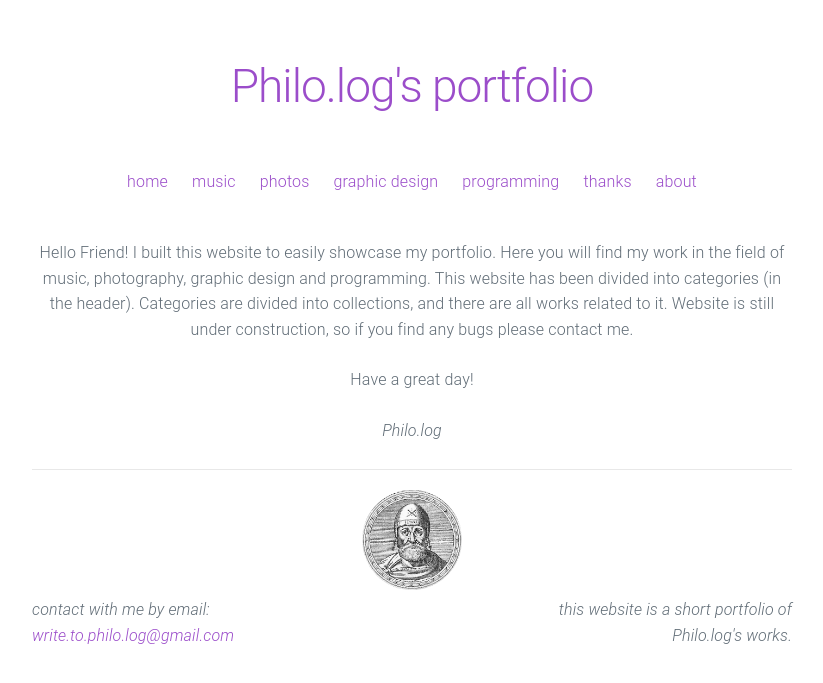
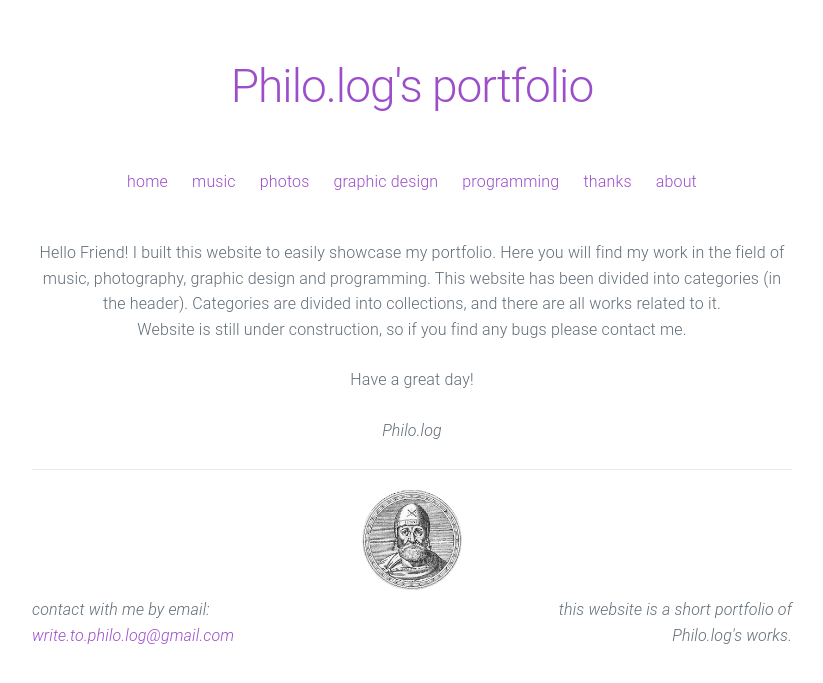
Before and after one commit to XNIZDUCH/xnizduch.github.io, a Jekyll site: the page built from index.html, in a window 1280 px wide. Shown: the top 683 px of the page, without its empty margins (228-1051 px from the left). Built offline with Jekyll 4.4.1, drawn with Linux system fonts in a browser that asks for light colours.

Commit message:
little coreect

```diff
--- a/index.html
+++ b/index.html
@@ -5,8 +5,8 @@ archetype: projects
 
 <center>Hello Friend! I built this website to easily showcase my portfolio. Here you will find my work in the field of
     music, photography, graphic design and programming. This website has been divided into categories (in the header).
-    Categories are divided into collections, and there are all works related to it. Website is still under construction,
-    so if you find any bugs please contact me.
+    Categories are divided into collections, and there are all works related to it. <p>Website is still under
+        construction, so if you find any bugs please contact me.</p>
     <p></p>
     <p>Have a great day!</p>
     <i><i>Philo.log</i></p>
```
Also changed, not shown: images/graphic-design/leaflets/[PRINT_udate-12.07.jpg (added), images/graphic-design/leaflets/[PRINT_udate-12.072.jpg (added).
